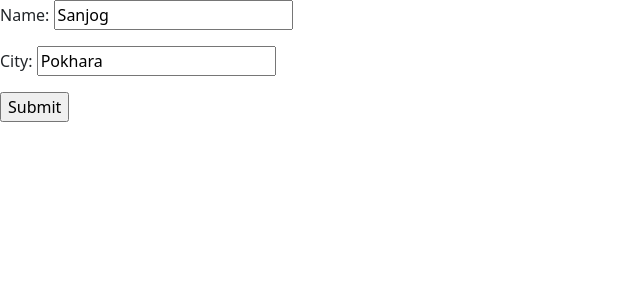
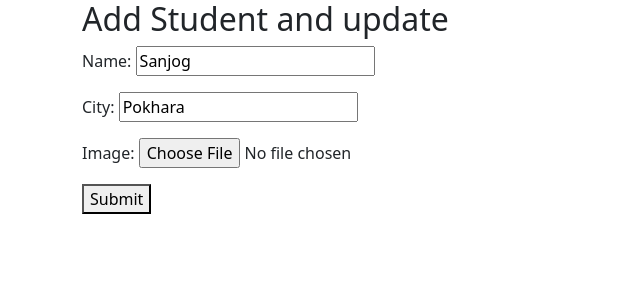
Before and after one commit to Sankalpa9999/Django-pratice, a Django app: page /update/2/ in a window 1280 px wide. Shown: the top 300 px of the page, without its empty margins (0-640 px from the left). Run offline with Django 5.2, Linux system fonts and the light colour scheme; data comes from the database, SQL or seed files in the repository; both versions use the stored data as it was after the commit.

Commit message:
static file and image pratice

```diff
--- a/Home/forms.py
+++ b/Home/forms.py
@@ -5,9 +5,9 @@ from .models import Student
 class StudentCreationForm(forms.ModelForm):
     class Meta:
         model = Student
-        fields = ['name','roll','city']
+        fields = ['name','roll','city','image']
 
 class UpdateStudentForm (forms.ModelForm):
     class Meta:
         model = Student
-        fields = ['name','city']
+        fields = ['name','city','image']
--- a/Home/models.py
+++ b/Home/models.py
@@ -5,6 +5,7 @@ class Student (models.Model):
     name = models.CharField(max_length = 100)
     roll = models.IntegerField()
     city = models.CharField(max_length=100)
+    image = models.ImageField(upload_to="static/image",null=True,blank=True)
 
     def __str__ (self):
         return self.name
--- a/Home/templates/Home/add_student.html
+++ b/Home/templates/Home/add_student.html
@@ -2,7 +2,7 @@
 {%block content%}
 <div class = "container">
     <h2>Add Student and update </h2>
-    <form method="POST">
+    <form method="POST", enctype="multipart/form-data">
         {% csrf_token %}
 
 
@@ -12,6 +12,8 @@
         <input type="text" id="roll" name="roll"><br>
         <label for="city">City:</label><br>
         <input type="text" id="city" name="city"><br><br>
+        <label for="img">Image:</label><br>
+        <input type="file" id="image" name="image"><br><br>
         <button type="submit">Submit</button>
     </form>
     </div>
--- a/Home/templates/Home/update.html
+++ b/Home/templates/Home/update.html
@@ -1,10 +1,11 @@
-{%extends 'base.html'%}
-{%block content%}
-
-<form method='POST'>
-    {% csrf_token %}
-    {{form.as_p}}
-    <input type='submit' value='Submit'>
+{% extends 'base.html' %}
+{% block content %}
+<div class="container">
+    <h2>Add Student and update</h2>
+    <form method="POST" enctype="multipart/form-data">
+        {% csrf_token %}
+        {{ form.as_p }}
+        <button type="submit">Submit</button>
     </form>
-
-{%endblock%}
+</div>
+{% endblock %}
--- a/Home/views.py
+++ b/Home/views.py
@@ -30,10 +30,10 @@ def index (request):
 def add_student(request):
     form = StudentCreationForm()
     if request.method == 'POST':
-        form = StudentCreationForm(request.POST)
+        form = StudentCreationForm(request.POST,request.FILES)
         if form.is_valid():
             form.save()
-            return HttpResponse("Student Added Successfully")
+            return redirect('index')
     return render(request,'Home/add_student.html',{'form':form})
 
 # def update_student(request,id):
@@ -56,7 +56,7 @@ def add_student(request):
 
 def update_student(request,id):
     student = Student.objects.get(pk=id)
-    form = UpdateStudentForm(instance=student)
+    form = UpdateStudentForm(instance=student,)
     if request.method == 'POST':
         form = UpdateStudentForm(request.POST,instance=student)
         if form.is_valid():
--- a/mysite/settings.py
+++ b/mysite/settings.py
@@ -9,7 +9,7 @@ https://docs.djangoproject.com/en/5.0/topics/settings/
 For the full list of settings and their values, see
 https://docs.djangoproject.com/en/5.0/ref/settings/
 """
-
+import os
 from pathlib import Path
 
 # Build paths inside the project like this: BASE_DIR / 'subdir'.
@@ -119,6 +119,9 @@ USE_TZ = True
 # https://docs.djangoproject.com/en/5.0/howto/static-files/
 
 STATIC_URL = 'static/'
+STATICFILES_DIRS = (
+    os.path.join(BASE_DIR, 'static'),
+)
 
 # Default primary key field type
 # https://docs.djangoproject.com/en/5.0/ref/settings/#default-auto-field
--- a/mysite/urls.py
+++ b/mysite/urls.py
@@ -17,7 +17,12 @@ Including another URLconf
 from django.contrib import admin
 from django.urls import path,include
 
+
+from django.conf import settings
+from django.conf.urls.static import static
+
 urlpatterns = [
     path('admin/', admin.site.urls),
     path('',include ("Home.urls")),
-]
+
+]+static(settings.STATIC_URL, document_root=settings.STATIC_ROOT)
--- /dev/null
+++ b/static/CSS/style.css
@@ -0,0 +1,6 @@
+
+
+h1{
+    color: red;
+
+}
--- /dev/null
+++ b/static/js/main.js
@@ -0,0 +1 @@
+console.log("Hello world");
--- a/templetes/base.html
+++ b/templetes/base.html
@@ -1,9 +1,11 @@
+{% load static %}
 <!doctype html>
 <html lang="en">
 <head>
     <meta charset="utf-8">
     <meta name="viewport" content="width=device-width, initial-scale=1, shrink-to-fit=no">
     <link href="https://cdn.jsdelivr.net/npm/bootstrap@5.0.1/dist/css/bootstrap.min.css" rel="stylesheet" integrity="sha384-+0n0xVW2eSR5OomGNYDnhzAbDsOXxcvSN1TPprVMTNDbiYZCxYbOOl7+AMvyTG2x" crossorigin="anonymous">
+    <link rel="stylesheet" href="{% static 'CSS/style.css' %}">
     <title>Midi</title>
     <style>
         /* CSS for table styling */
@@ -25,5 +27,6 @@
  {%block content%}
  {%endblock%}
 
+<script src="{% static 'js/main.js' %}"></script>
 </body>
 </html>
```
Also changed, not shown: Home/templates/Home/index.html (+10 -1 lines), Home/migrations/0003_student_image.py (added), Home/urls.py (line endings or trailing spaces), db.sqlite3, static/image/423062839_931376658167356_667788620455149941_n.png (added), static/image/423686980_1102821907512251_4058986121779505195_n.png (added), static/image/minato.jpg (added).
